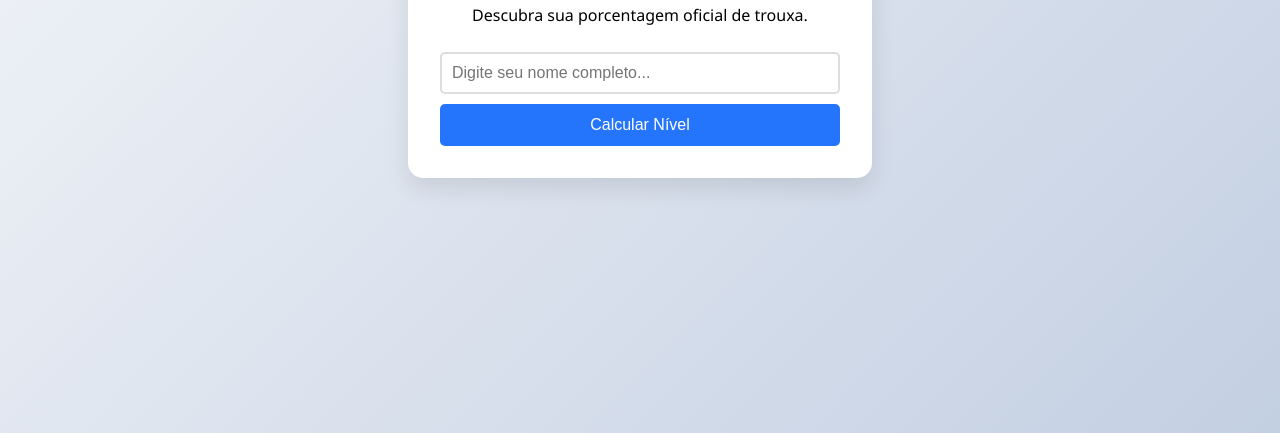
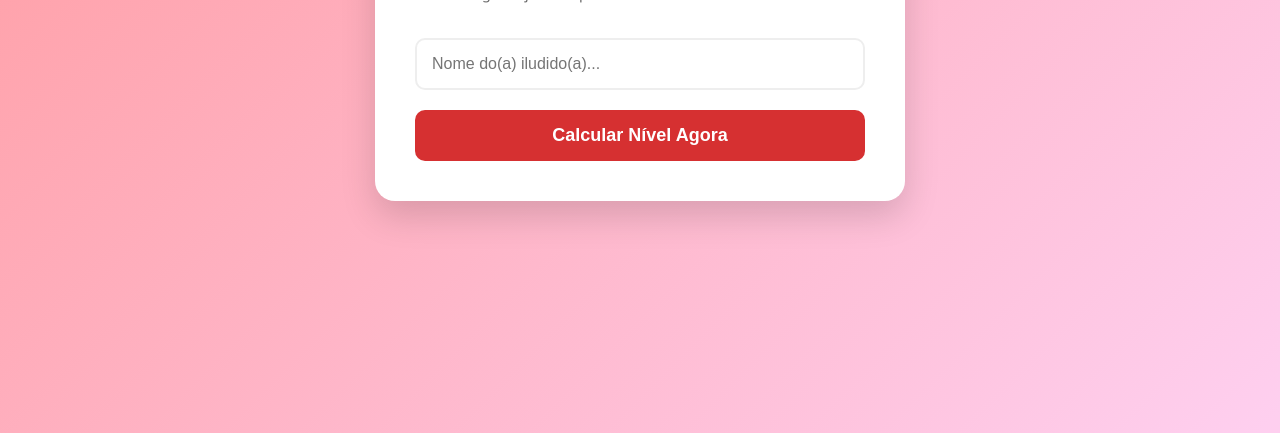
Before and after one commit to relitosouza/trouxometro, a plain HTML site: page index.html in a window 1280 px wide. Shown: the part 367-800 px from the top of the page. Drawn offline with Linux system fonts and the light colour scheme.

Commit message:
Update index.html

```diff
--- a/index.html
+++ b/index.html
@@ -3,111 +3,144 @@
 <head>
     <meta charset="UTF-8">
     <meta name="viewport" content="width=device-width, initial-scale=1.0">
-    <title>Trouxômetro Profissional</title>
+    <title>Trouxômetro Dinâmico</title>
     <style>
         body {
             font-family: 'Segoe UI', Tahoma, Geneva, Verdana, sans-serif;
-            background: linear-gradient(135deg, #f5f7fa 0%, #c3cfe2 100%);
+            background: linear-gradient(135deg, #FF9A9E 0%, #FECFEF 99%, #FECFEF 100%);
             display: flex;
             justify-content: center;
             align-items: center;
             height: 100vh;
             margin: 0;
+            color: #333;
         }
         .container {
             background: white;
-            padding: 2rem;
-            border-radius: 15px;
-            box-shadow: 0 10px 25px rgba(0,0,0,0.1);
+            padding: 2.5rem;
+            border-radius: 20px;
+            box-shadow: 0 15px 35px rgba(0,0,0,0.15);
             text-align: center;
-            max-width: 400px;
+            max-width: 450px;
             width: 90%;
         }
-        h1 { color: #6a11cb; margin-bottom: 20px; }
+        h1 { color: #d63031; margin-bottom: 10px; }
+        p.subtitle { color: #666; font-size: 0.9em; margin-bottom: 25px; }
         input {
             width: 100%;
-            padding: 10px;
+            padding: 15px;
             margin: 10px 0;
-            border: 2px solid #ddd;
-            border-radius: 5px;
+            border: 2px solid #eee;
+            border-radius: 10px;
             box-sizing: border-box;
             font-size: 16px;
+            outline: none;
+            transition: border-color 0.3s;
         }
+        input:focus { border-color: #d63031; }
         button {
-            background: #2575fc;
+            background: #d63031;
             color: white;
             border: none;
-            padding: 12px 25px;
-            border-radius: 5px;
+            padding: 15px 25px;
+            border-radius: 10px;
             cursor: pointer;
-            font-size: 16px;
-            transition: transform 0.2s;
+            font-size: 18px;
+            font-weight: bold;
+            transition: transform 0.2s, background 0.2s;
             width: 100%;
+            margin-top: 10px;
         }
-        button:hover { background: #1a5bbf; transform: scale(1.02); }
+        button:hover { background: #b71c1c; transform: translateY(-2px); }
         #result {
-            margin-top: 20px;
-            padding: 15px;
-            border-radius: 8px;
+            margin-top: 25px;
+            padding: 20px;
+            border-radius: 12px;
             display: none;
-            animation: fadeIn 0.5s;
+            animation: popIn 0.5s cubic-bezier(0.68, -0.55, 0.27, 1.55);
         }
-        .percentage { font-size: 3em; font-weight: bold; color: #6a11cb; display: block; }
-        .message { font-size: 1.1em; color: #555; margin-top: 10px; display: block; }
-        @keyframes fadeIn { from { opacity: 0; transform: translateY(10px); } to { opacity: 1; transform: translateY(0); } }
+        .percentage { font-size: 4em; font-weight: 800; color: #d63031; display: block; line-height: 1; }
+        .details { font-size: 0.9em; color: #888; margin-top: 5px; font-style: italic; }
+        .message { font-size: 1.2em; font-weight: 500; color: #333; margin-top: 15px; display: block; }
+
+        @keyframes popIn {
+            0% { opacity: 0; transform: scale(0.5); }
+            100% { opacity: 1; transform: scale(1); }
+        }
     </style>
 </head>
 <body>
 
 <div class="container">
-    <h1>🤡 Trouxômetro</h1>
-    <p>Descubra sua porcentagem oficial de trouxa.</p>
-    <input type="text" id="nameInput" placeholder="Digite seu nome completo...">
-    <button onclick="calcularTrouxa()">Calcular Nível</button>
+    <h1>🤡 Trouxômetro 2.0</h1>
+    <p class="subtitle">Agora ajustado pelo fuso horário da sua carência.</p>
+
+    <input type="text" id="nameInput" placeholder="Nome do(a) iludido(a)...">
+    <button onclick="calcularTrouxa()">Calcular Nível Agora</button>
+
     <div id="result"></div>
 </div>
 
 <script>
     function calcularTrouxa() {
-        const name = document.getElementById('nameInput').value.trim().toLowerCase();
+        const name = document.getElementById('nameInput').value.trim();
         const resultDiv = document.getElementById('result');
 
         if (name === "") {
-            alert("Por favor, digite um nome. Não seja trouxa de deixar em branco!");
+            alert("Não seja trouxa de deixar o nome em branco!");
             return;
         }
 
-        // Algoritmo "Pseudo-Científico" (Soma dos códigos ASCII para consistência)
+        // 1. Cálculo Base (Nome)
         let sum = 0;
         for (let i = 0; i < name.length; i++) {
-            sum += name.charCodeAt(i);
+            sum += name.toLowerCase().charCodeAt(i);
+        }
+        let baseScore = (sum % 80); // Base vai até 79 para deixar espaço para o bônus da tarde
+
+        // 2. Fator Horário (A Lógica da Tarde)
+        const agora = new Date();
+        const hora = agora.getHours();
+        let bonusVespertino = 0;
+        let timeMessage = "🌞 De manhã você é forte.";
+
+        // Se for depois do meio-dia (12h) e antes das 5 da manhã
+        if (hora >= 12 || hora < 5) {
+            // Adiciona entre 10% e 30% de trouxice dependendo de quão tarde é
+            bonusVespertino = 20 + (hora % 5);
+            timeMessage = "🌚 O Sol caiu, a dignidade também.";
+
+            if (hora >= 22 || hora <= 4) {
+                bonusVespertino += 15; // Madrugada da Saudade
+                timeMessage = "🦇 Madrugada: horário nobre dos trouxas.";
+            }
         }
 
-        // Gera um número entre 0 e 100 baseado no nome + data (para variar um pouco se quiser, aqui é fixo pelo nome)
-        let percentage = (sum % 101);
+        let totalScore = baseScore + bonusVespertino;
 
-        // Mensagens personalizadas
+        // Trava em 100% (ou estoura para 110% se for crítico)
+        if (totalScore > 100) totalScore = 100; // Trouxa supremo
+
+        // Mensagens
         let message = "";
-        let color = "";
-
-        if (percentage < 20) {
-            message = "Você é vacinado! Quase impossível te enganar.";
-            color = "#27ae60"; // Verde
-        } else if (percentage < 50) {
-            message = "Nível aceitável. Cai em uns papinhos, mas sobrevive.";
-            color = "#f39c12"; // Laranja
-        } else if (percentage < 80) {
-            message = "Cuidado! Você tende a acreditar que 'ele(a) mudou'.";
-            color = "#e67e22"; // Laranja escuro
+        if (totalScore < 30) {
+            message = "Você está lúcido(a). Parabéns!";
+        } else if (totalScore < 60) {
+            message = "Nível médio. Cuidado com playlists tristes.";
+        } else if (totalScore < 90) {
+            message = "Perigo! Afaste-se do celular agora.";
         } else {
-            message = "ALERTA MÁXIMO! Você provavelmente está namorando alguém que não te assume.";
-            color = "#c0392b"; // Vermelho
+            message = "CORRA! Você está prestes a voltar com o ex.";
         }
 
+        // Exibir
         resultDiv.style.display = "block";
-        resultDiv.style.border = "2px solid " + color;
+        resultDiv.style.backgroundColor = totalScore > 80 ? "#ffcdd2" : "#e8f5e9";
+
         resultDiv.innerHTML = `
-            <span class="percentage" style="color: ${color}">${percentage}%</span>
+            <span class="percentage">${totalScore}%</span>
+            <span class="details">Base: ${baseScore}% + Adicional de Horário: ${bonusVespertino}%</span>
+            <div style="margin-top:5px; font-size:0.8em; color:#666">(${timeMessage})</div>
             <span class="message">${message}</span>
         `;
     }
```
